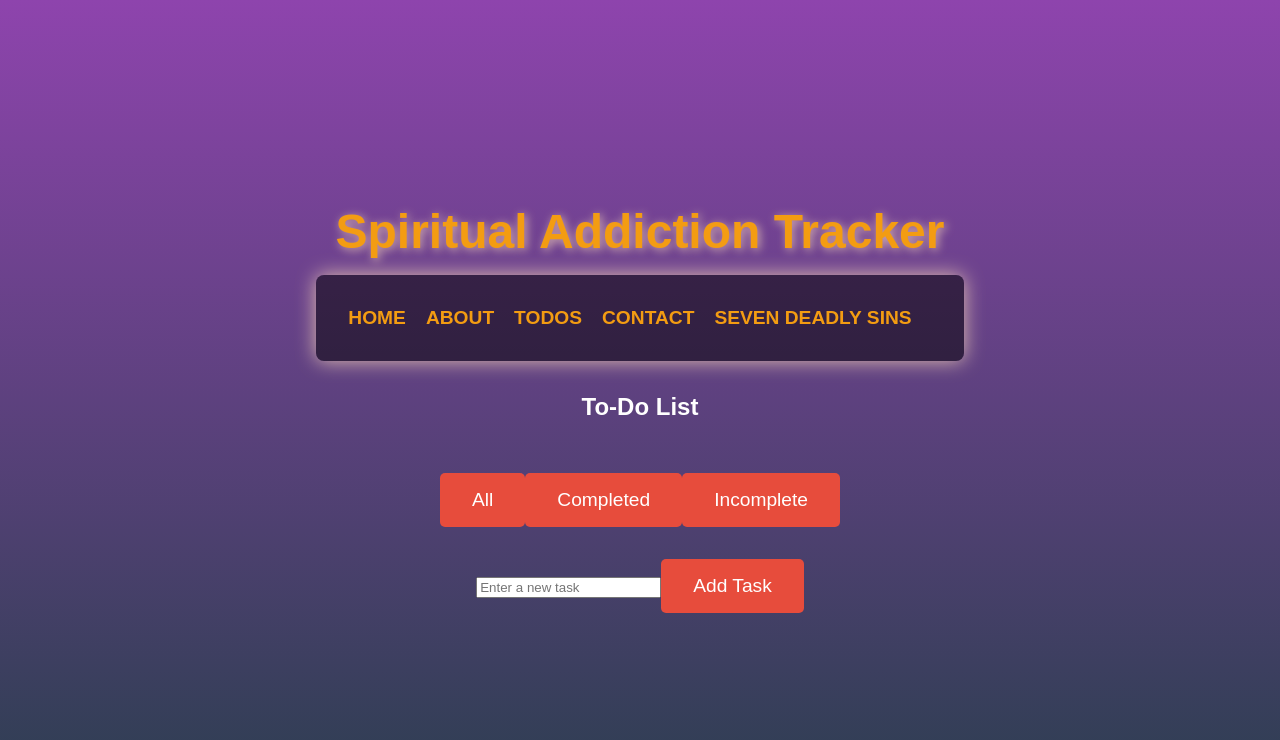
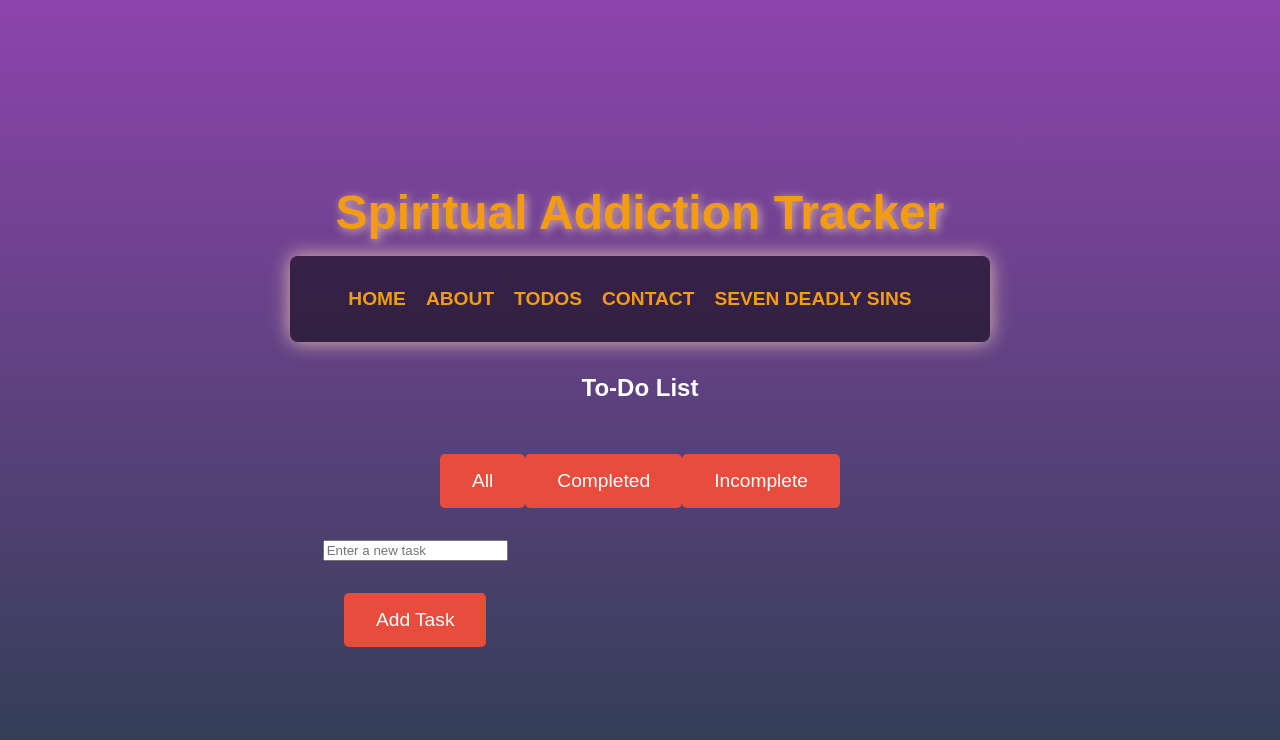
Before and after one commit to Matthew-Bourgeois/spiritual-addiction-tracker, a React (Create React App) app: page /todo in a window 1280 px wide. Shown: the top 740 px of the page. Built offline with nearby package versions, Linux system fonts and the light colour scheme.

Commit message:
Add CSS for side-by-side layout in task container

```diff
--- a/src/App.css
+++ b/src/App.css
@@ -148,3 +148,23 @@ button:hover {
     opacity: 1;
   }
 }
+
+
+.task-container {
+  display: flex;
+  justify-content: space-between;
+  gap: 2rem;
+  align-items: flex-start;
+  margin-top: 2rem;
+  flex-wrap: wrap;
+}
+
+.task-container form {
+  flex: 1;
+  min-width: 250px;
+}
+
+.task-container ul {
+  flex: 2;
+  min-width: 300px;
+}
```
